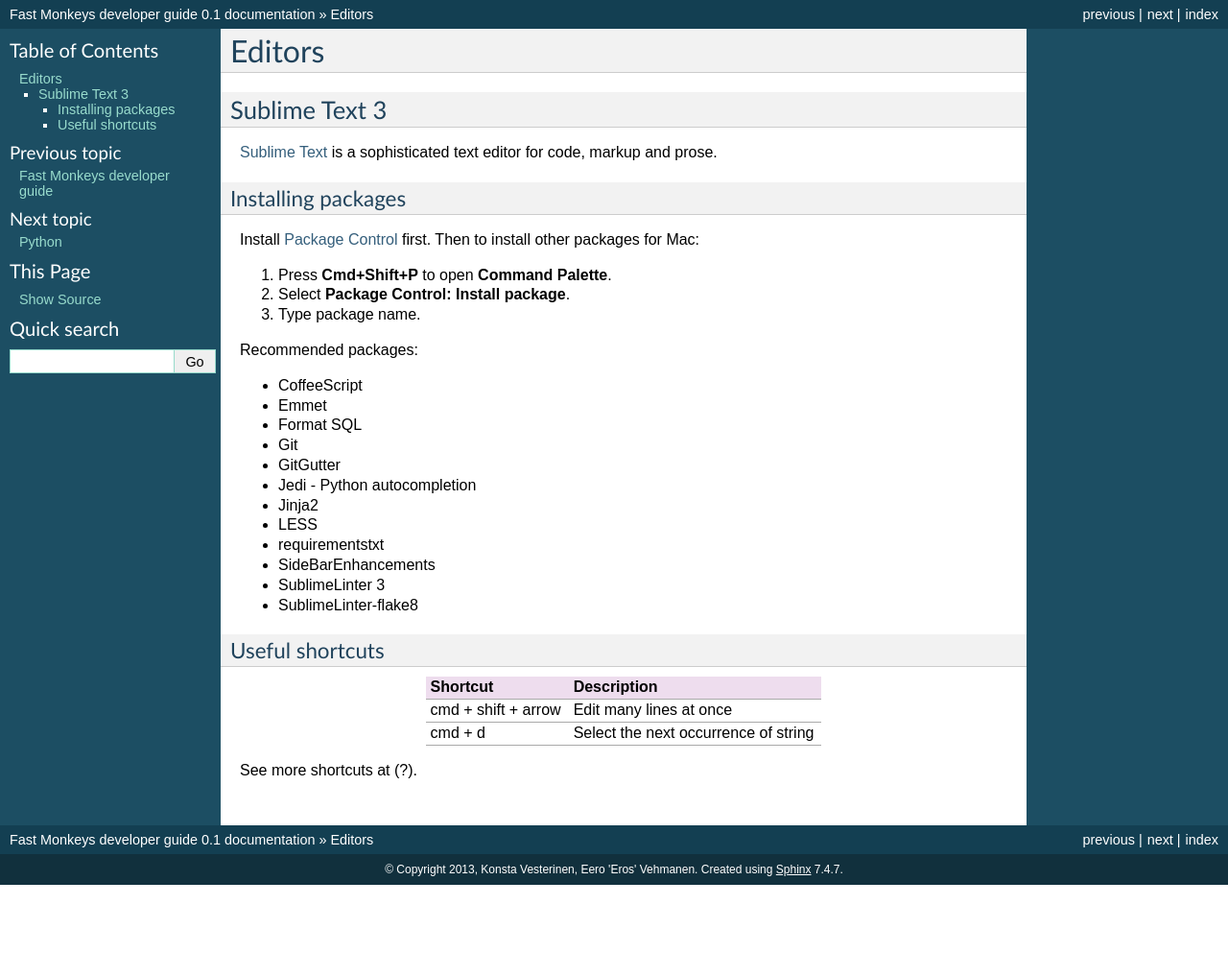
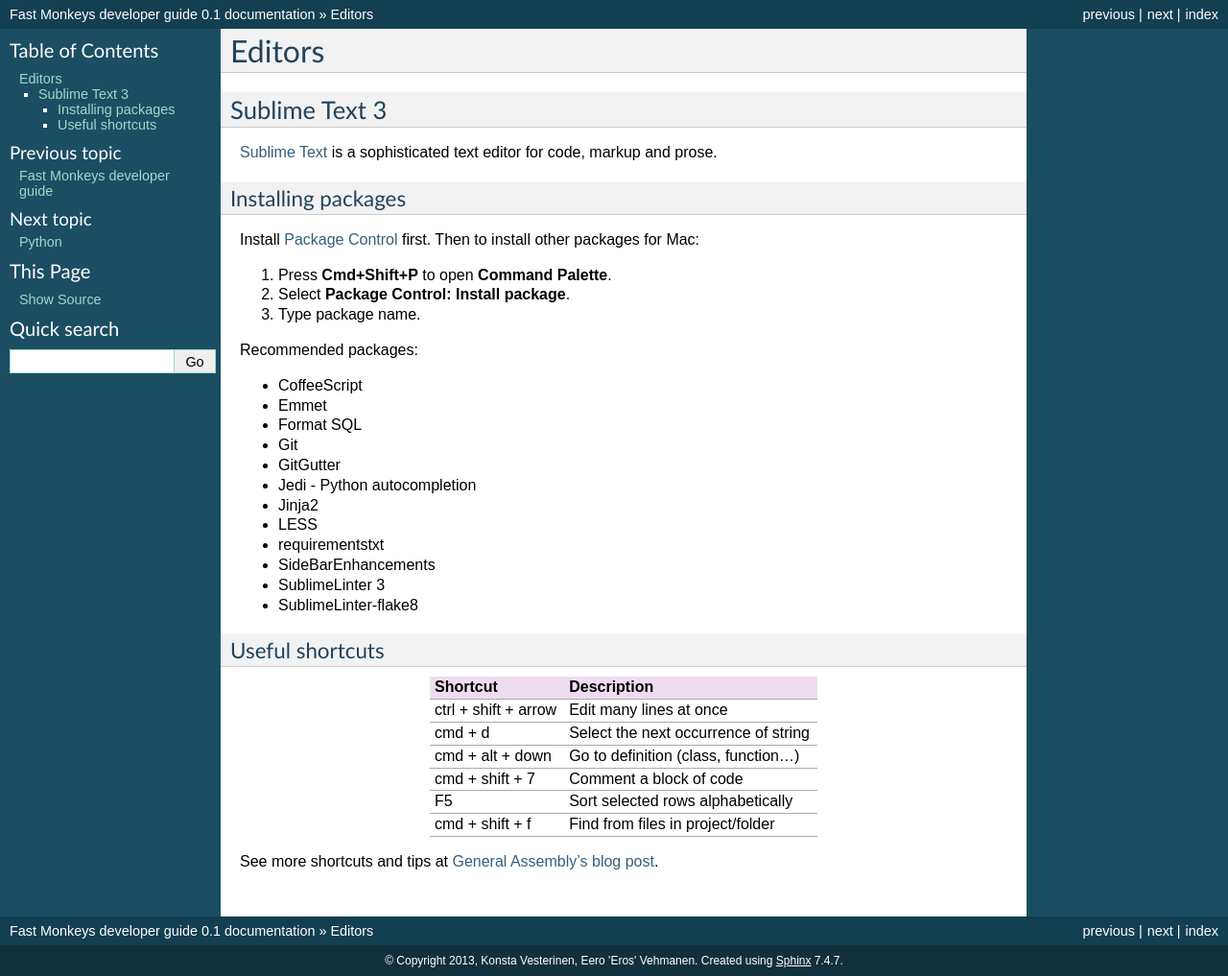
Before and after one commit to fastmonkeys/dev-guide, a Sphinx documentation site: the page built from docs/editors.rst, in a window 1280 px wide. Shown: the whole page at 96% size. Built offline with Sphinx 7.4.7, drawn with Linux system fonts in a browser that asks for light colours; formulas are drawn with MathJax 3; before the commit the page ends 922 px from its top, so only the background shows below that.

Commit message:
Add more ST3 shortcuts

```diff
--- a/docs/editors.rst
+++ b/docs/editors.rst
@@ -39,12 +39,22 @@
 Useful shortcuts
 ****************
 
-+---------------------+--------------------------------------+
-| Shortcut            | Description                          |
-+=====================+======================================+
-| cmd + shift + arrow | Edit many lines at once              |
-+---------------------+--------------------------------------+
-| cmd + d             | Select the next occurrence of string |
-+---------------------+--------------------------------------+
++----------------------+--------------------------------------+
+| Shortcut             | Description                          |
++======================+======================================+
+| ctrl + shift + arrow | Edit many lines at once              |
++----------------------+--------------------------------------+
+| cmd + d              | Select the next occurrence of string |
++----------------------+--------------------------------------+
+| cmd + alt + down     | Go to definition (class, function...)|
++----------------------+--------------------------------------+
+| cmd + shift + 7      | Comment a block of code              |
++----------------------+--------------------------------------+
+| F5                   | Sort selected rows alphabetically    |
++----------------------+--------------------------------------+
+| cmd + shift + f      | Find from files in project/folder    |
++----------------------+--------------------------------------+
 
-See more shortcuts at (?).
+See more shortcuts and tips at `General Assembly's blog post`_.
+
+.. _General Assembly's blog post: https://blog.generalassemb.ly/sublime-text-3-tips-tricks-shortcuts/
```
